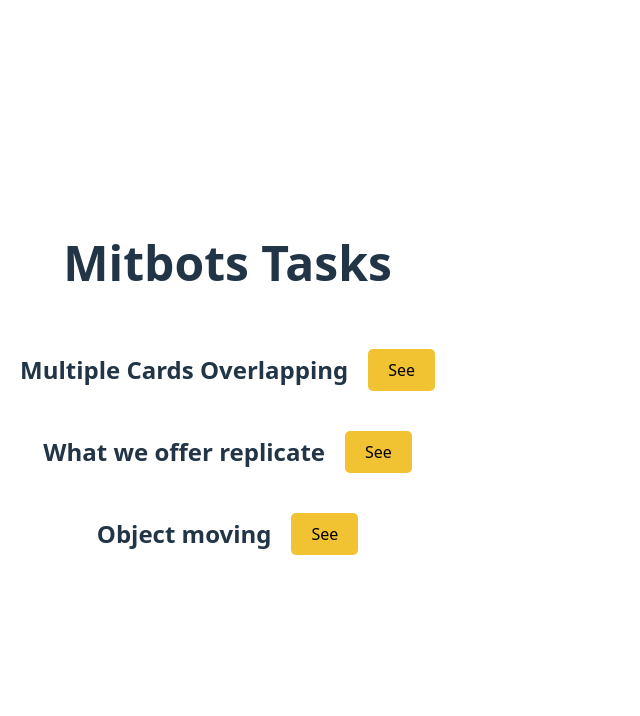
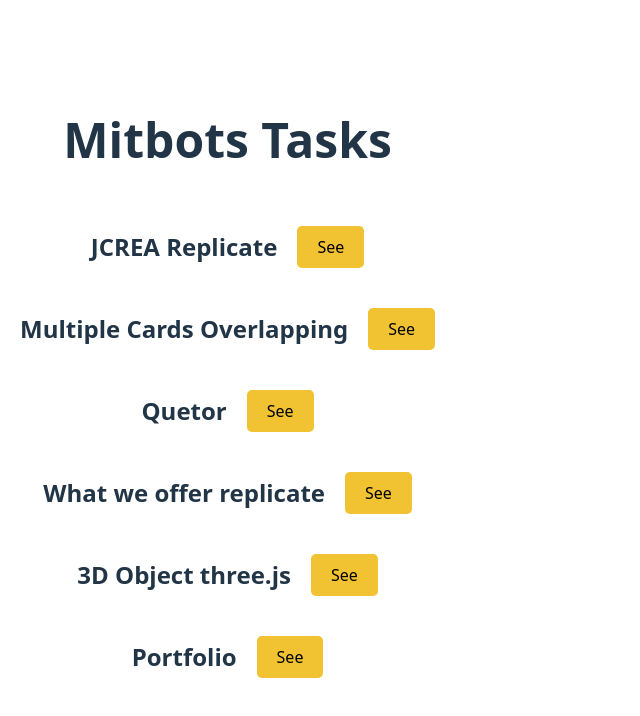
Before and after one commit to ashik1845/Mitbots-Task, a React (Vite) app: page / in a window 1280 px wide. Shown: the top 716 px of the page, without its empty margins (0-640 px from the left). Built offline with nearby package versions, Linux system fonts and the light colour scheme; a web font is replaced by a local one.

Commit message:
tasks updated

```diff
--- a/src/Home.jsx
+++ b/src/Home.jsx
@@ -10,11 +10,36 @@ const Home = () => {
       <h1 className="main-title">Mitbots Tasks</h1>
 
       <div className="section-row">
+  <h1 className="section-heading">JCREA Replicate</h1>
+  <button
+    className="see-button"
+    onClick={() =>
+      window.open("https://ashik-frontend-mitbots.netlify.app/", "_blank")
+    }
+  >
+    See
+  </button>
+</div>
+
+
+      <div className="section-row">
         <h1 className="section-heading">Multiple Cards Overlapping</h1>
         <button className="see-button" onClick={() => navigate("/cards")}>
           See
         </button>
       </div>
+
+      <div className="section-row">
+  <h1 className="section-heading">Quetor</h1>
+  <button
+    className="see-button"
+    onClick={() =>
+      window.open("https://quetor.com/", "_blank")
+    }
+  >
+    See
+  </button>
+</div>
 
       <div className="section-row">
         <h1 className="section-heading">What we offer replicate</h1>
@@ -24,11 +49,23 @@ const Home = () => {
       </div>
 
       <div className="section-row">
-        <h1 className="section-heading">Object moving</h1>
+        <h1 className="section-heading">3D Object three.js</h1>
         <button className="see-button" onClick={() => navigate("/object")}>
           See
         </button>
       </div>
+<div className="section-row">
+  <h1 className="section-heading">Portfolio</h1>
+  <button
+    className="see-button"
+    onClick={() =>
+      window.open("https://mitbots-portfolio.netlify.app/", "_blank")
+    }
+  >
+    See
+  </button>
+</div>
+
     </div>
   );
 };
```
